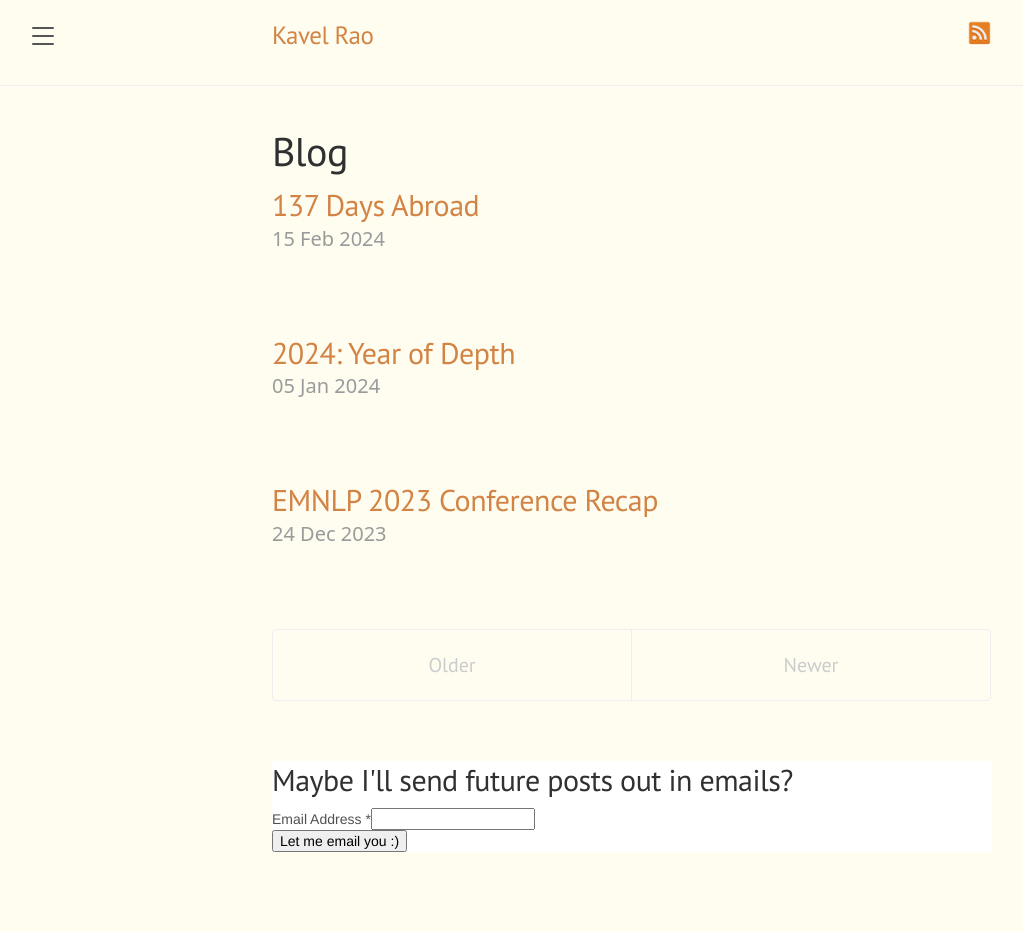
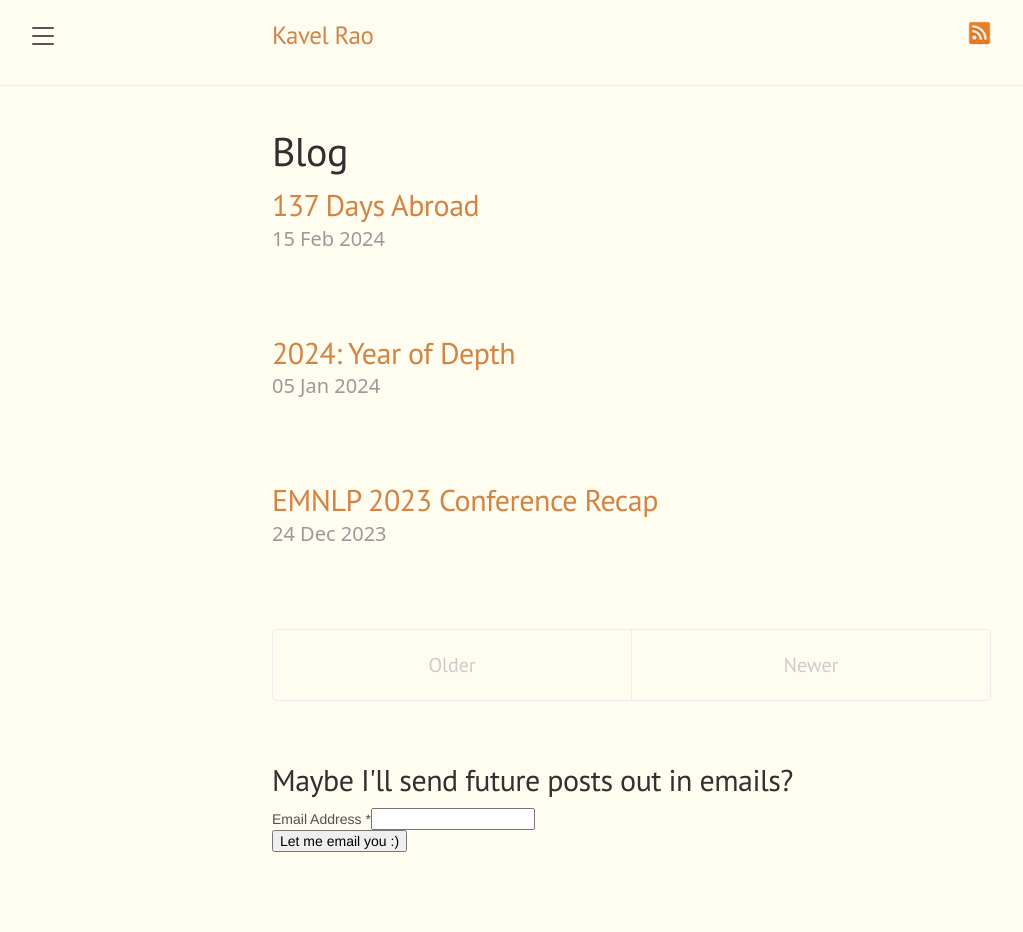
Before and after one commit to kavelrao/kavelrao.github.io, a Jekyll site: the page built from blog/index.html, in a window 1280 px wide. Shown: the whole page, without its empty margins (8-1031 px from the left). Built offline with Jekyll 4.4.1, drawn with Linux system fonts in a browser that asks for light colours; the list of posts is cut into pages by our own code; comment, search, counter and statistics services are not loaded.

Commit message:
edit sub background color

```diff
--- a/_includes/subscribe.html
+++ b/_includes/subscribe.html
@@ -1,7 +1,7 @@
 <div id="mc_embed_shell">
   <link href="//cdn-images.mailchimp.com/embedcode/classic-061523.css" rel="stylesheet" type="text/css">
 <style type="text/css">
-    #mc_embed_signup{background:#fff; false;clear:left; font:14px Helvetica,Arial,sans-serif; width: px;}
+    #mc_embed_signup{clear:left; font:14px Helvetica,Arial,sans-serif; width: px;}
     /* Add your own Mailchimp form style overrides in your site stylesheet or in this style block.
        We recommend moving this block and the preceding CSS link to the HEAD of your HTML file. */
 </style>
```
